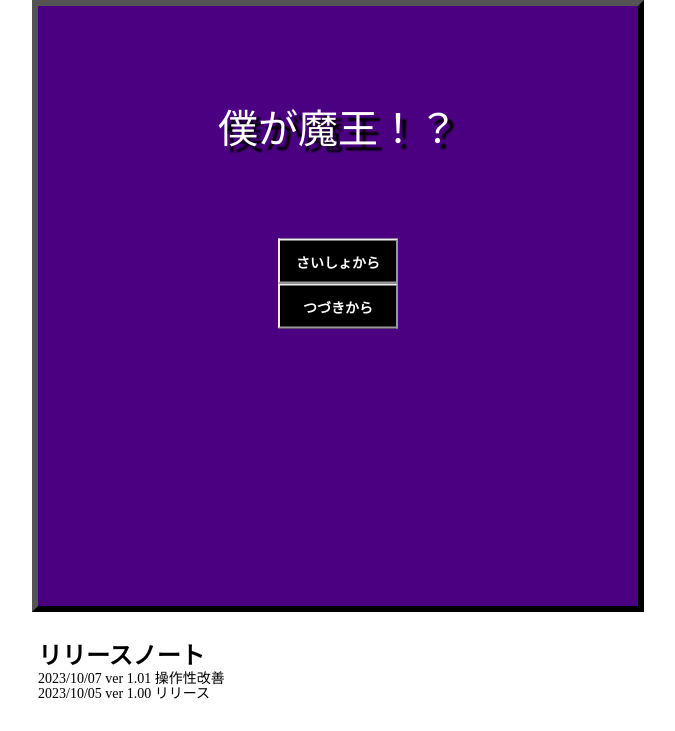
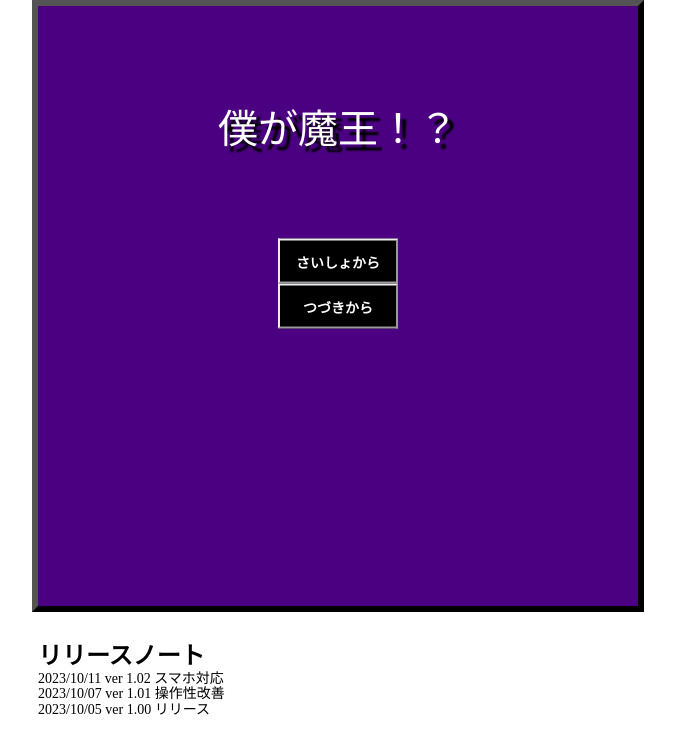
Before and after one commit to bigriv/gameofus2, a Vue app: page /was in a window 1280 px wide. Shown: the top 731 px of the page, without its empty margins (302-977 px from the left). Built offline with nearby package versions, Linux system fonts and the light colour scheme.

Commit message:
update: [Was]リリースノート追加

```diff
--- a/src/components/views/games/was.vue
+++ b/src/components/views/games/was.vue
@@ -22,6 +22,7 @@
   <div class="c-description">
     <div class="c-description__block">
       <h2>リリースノート</h2>
+      <p>2023/10/11 ver 1.02 スマホ対応</p>
       <p>2023/10/07 ver 1.01 操作性改善</p>
       <p>2023/10/05 ver 1.00 リリース</p>
     </div>
```
